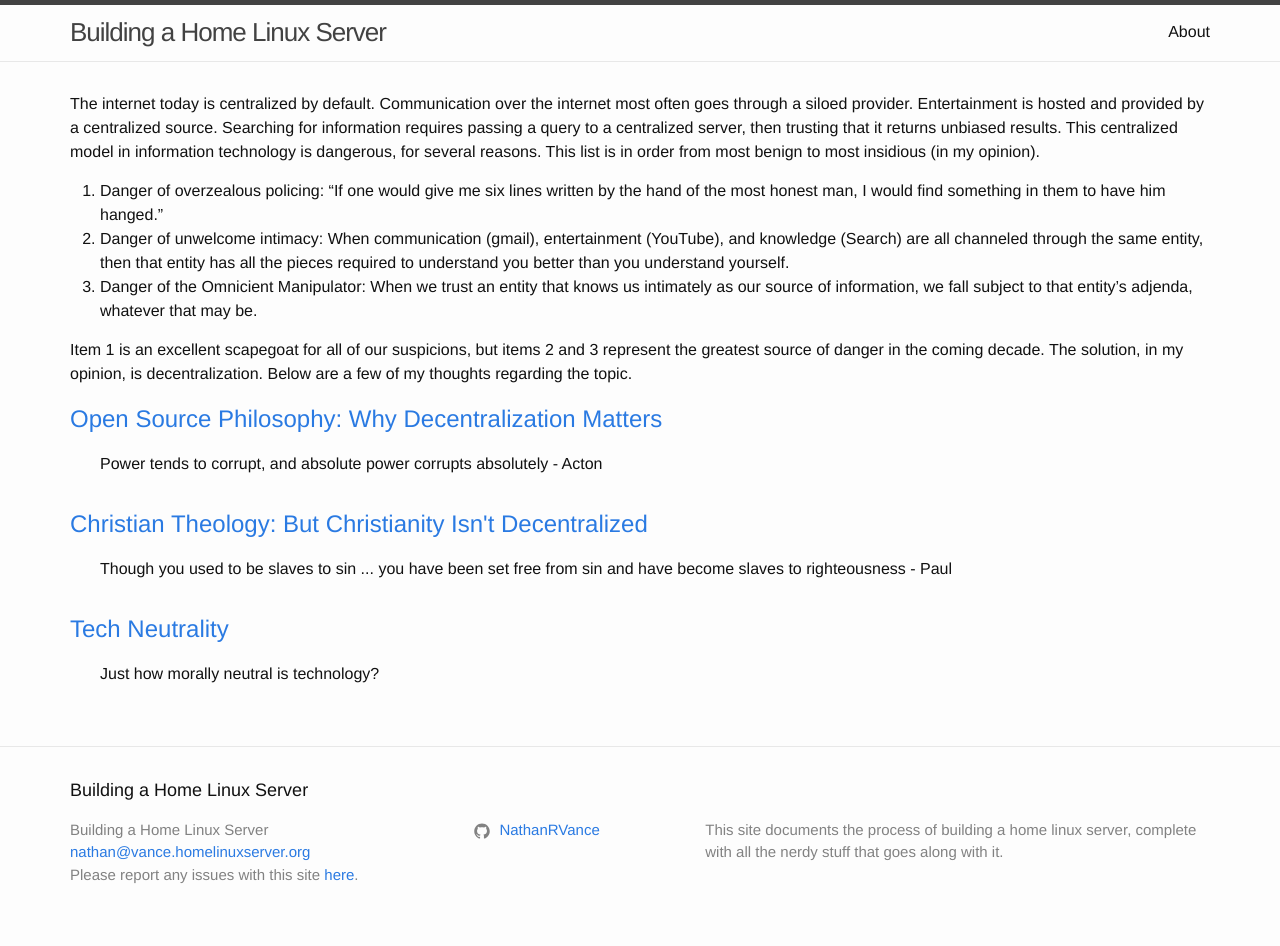
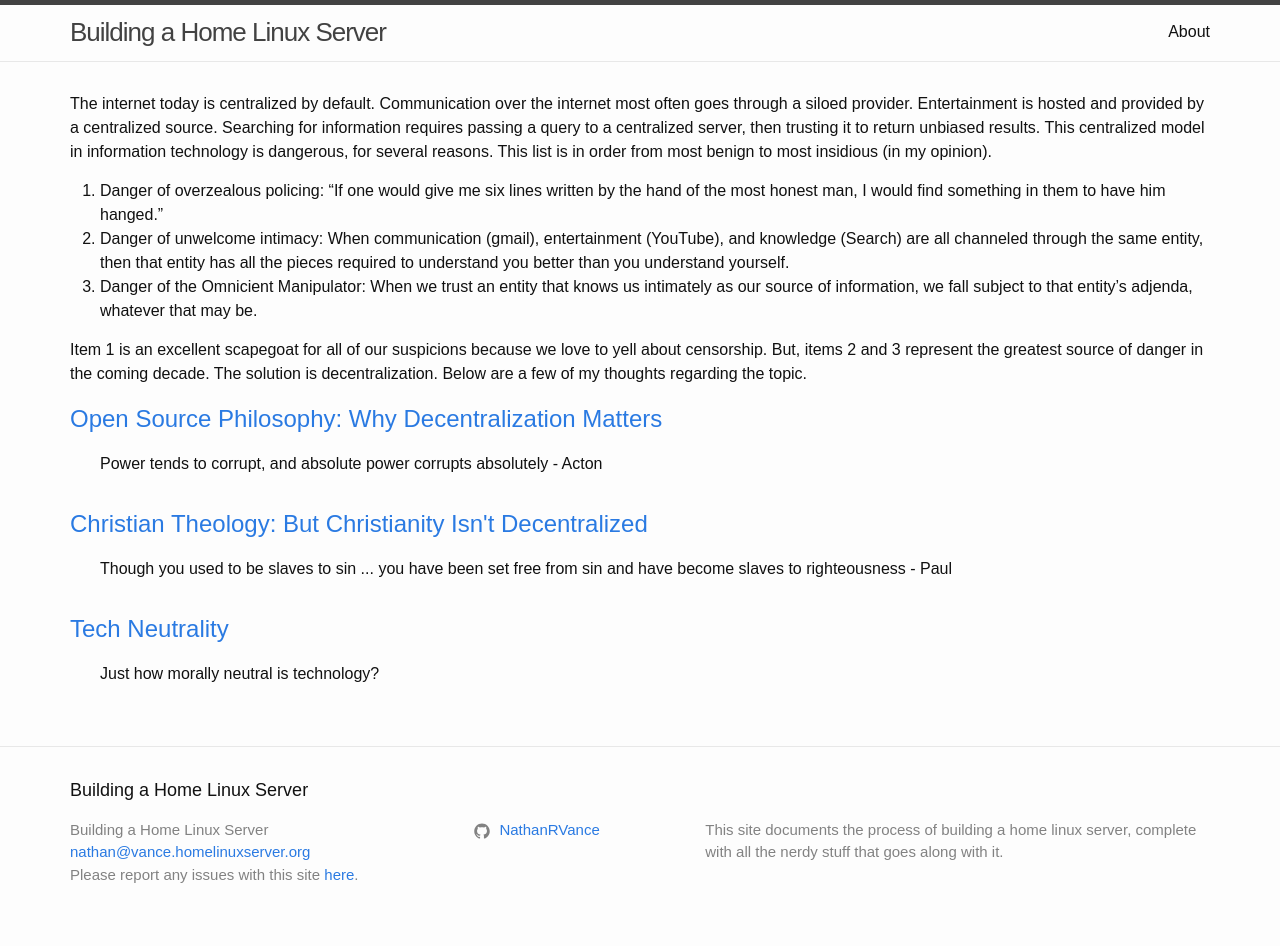
Before and after one commit to NathanRVance/homelinuxserver, a Jekyll site: the page built from _subpages/ramblings.md, in a window 1280 px wide. Built offline with Jekyll 4.4.1, drawn with Linux system fonts in a browser that asks for light colours.

```diff
--- a/404.html
+++ b/404.html
@@ -20,5 +20,5 @@ layout: default
   <h1>404</h1>
 
   <p><strong>Page not found :(</strong></p>
-  <p>The requested page could not be found.</p>
+  <p>It can be awful hard to get found if you haven't been lost first.</p>
 </div>
--- a/_sass/minima.scss
+++ b/_sass/minima.scss
@@ -2,7 +2,7 @@
 
 // Define defaults for each variable.
 
-$base-font-family: "Helvetica Neue", Helvetica, Arial, sans-serif !default;
+$base-font-family: Arial, Helvetica, sans-serif !default;
 $base-font-size:   16px !default;
 $base-font-weight: 400 !default;
 $small-font-size:  $base-font-size * 0.875 !default;
--- a/_subpages/ramblings.md
+++ b/_subpages/ramblings.md
@@ -6,10 +6,10 @@ col: ramblings
 sortable: 3
 ---
 
-The internet today is centralized by default. Communication over the internet most often goes through a siloed provider. Entertainment is hosted and provided by a centralized source. Searching for information requires passing a query to a centralized server, then trusting that it returns unbiased results. This centralized model in information technology is dangerous, for several reasons. This list is in order from most benign to most insidious (in my opinion).
+The internet today is centralized by default. Communication over the internet most often goes through a siloed provider. Entertainment is hosted and provided by a centralized source. Searching for information requires passing a query to a centralized server, then trusting it to return unbiased results. This centralized model in information technology is dangerous, for several reasons. This list is in order from most benign to most insidious (in my opinion).
 
  1. Danger of overzealous policing: "If one would give me six lines written by the hand of the most honest man, I would find something in them to have him hanged."
  2. Danger of unwelcome intimacy: When communication (gmail), entertainment (YouTube), and knowledge (Search) are all channeled through the same entity, then that entity has all the pieces required to understand you better than you understand yourself.
  3. Danger of the Omnicient Manipulator: When we trust an entity that knows us intimately as our source of information, we fall subject to that entity's adjenda, whatever that may be.
 
-Item 1 is an excellent scapegoat for all of our suspicions, but items 2 and 3 represent the greatest source of danger in the coming decade. The solution, in my opinion, is decentralization. Below are a few of my thoughts regarding the topic.
+Item 1 is an excellent scapegoat for all of our suspicions because we love to yell about censorship. But, items 2 and 3 represent the greatest source of danger in the coming decade. The solution is decentralization. Below are a few of my thoughts regarding the topic.
```
Also changed, not shown: _subpages/coolstuff.md (+2 -2 lines).
